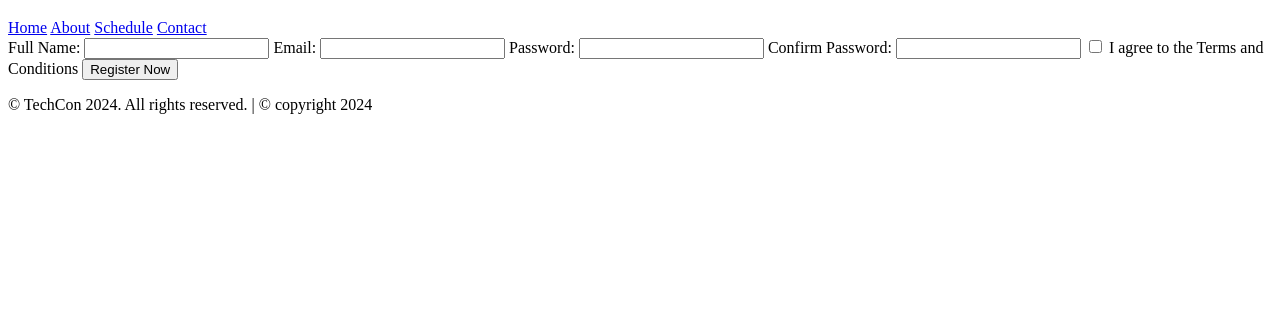
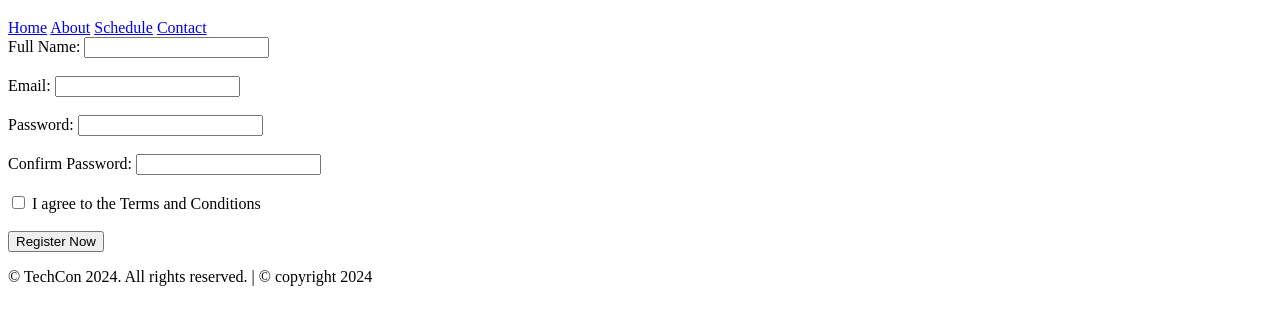
Before and after one commit to Birukzege/TechCon_HTML, a plain HTML site: page techcon_website/register.html in a window 1280 px wide. Shown: the part 61-386 px from the top of the page. Drawn offline with Linux system fonts and the light colour scheme.

Commit message:
add te ref

```diff
--- a/techcon_website/register.html
+++ b/techcon_website/register.html
@@ -21,19 +21,19 @@
     <main>
         <form>
             <label for="fullname">Full Name:</label>
-            <input type="text" id="fullname" name="fullname" required>
+            <input type="text" id="fullname" name="fullname" required><br><br>
 
             <label for="email">Email:</label>
-            <input type="email" id="email" name="email" required>
+            <input type="email" id="email" name="email" required><br><br>
 
             <label for="password">Password:</label>
-            <input type="password" id="password" name="password" required>
+            <input type="password" id="password" name="password" required><br><br>
 
             <label for="confirm_password">Confirm Password:</label>
-            <input type="password" id="confirm_password" name="confirm_password" required>
+            <input type="password" id="confirm_password" name="confirm_password" required><br><br>
 
             <input type="checkbox" id="terms" name="terms" required>
-            <label for="terms">I agree to the Terms and Conditions</label>
+            <label for="terms">I agree to the Terms and Conditions</label><br><br>
 
             <button type="submit">Register Now</button>
         </form>
```
